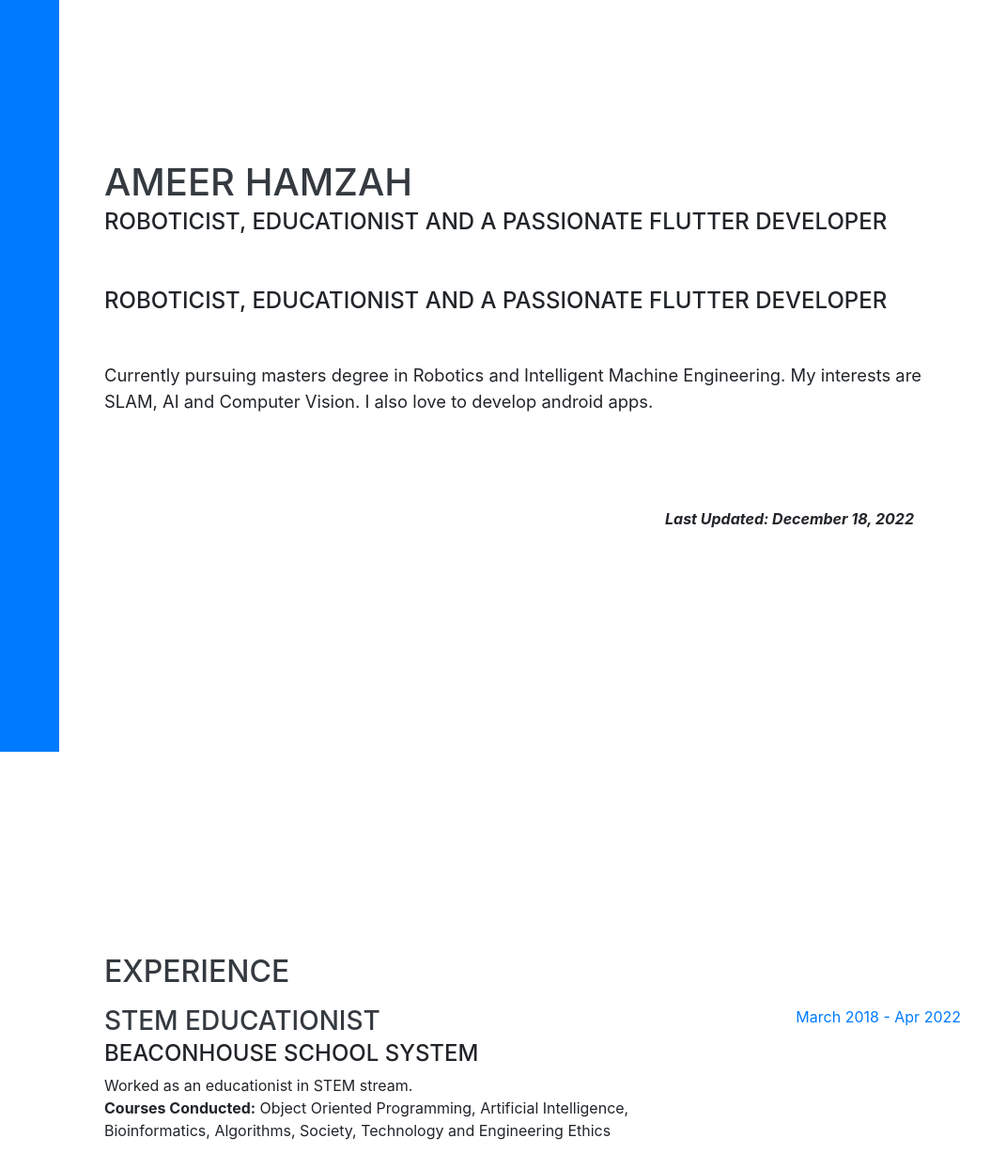
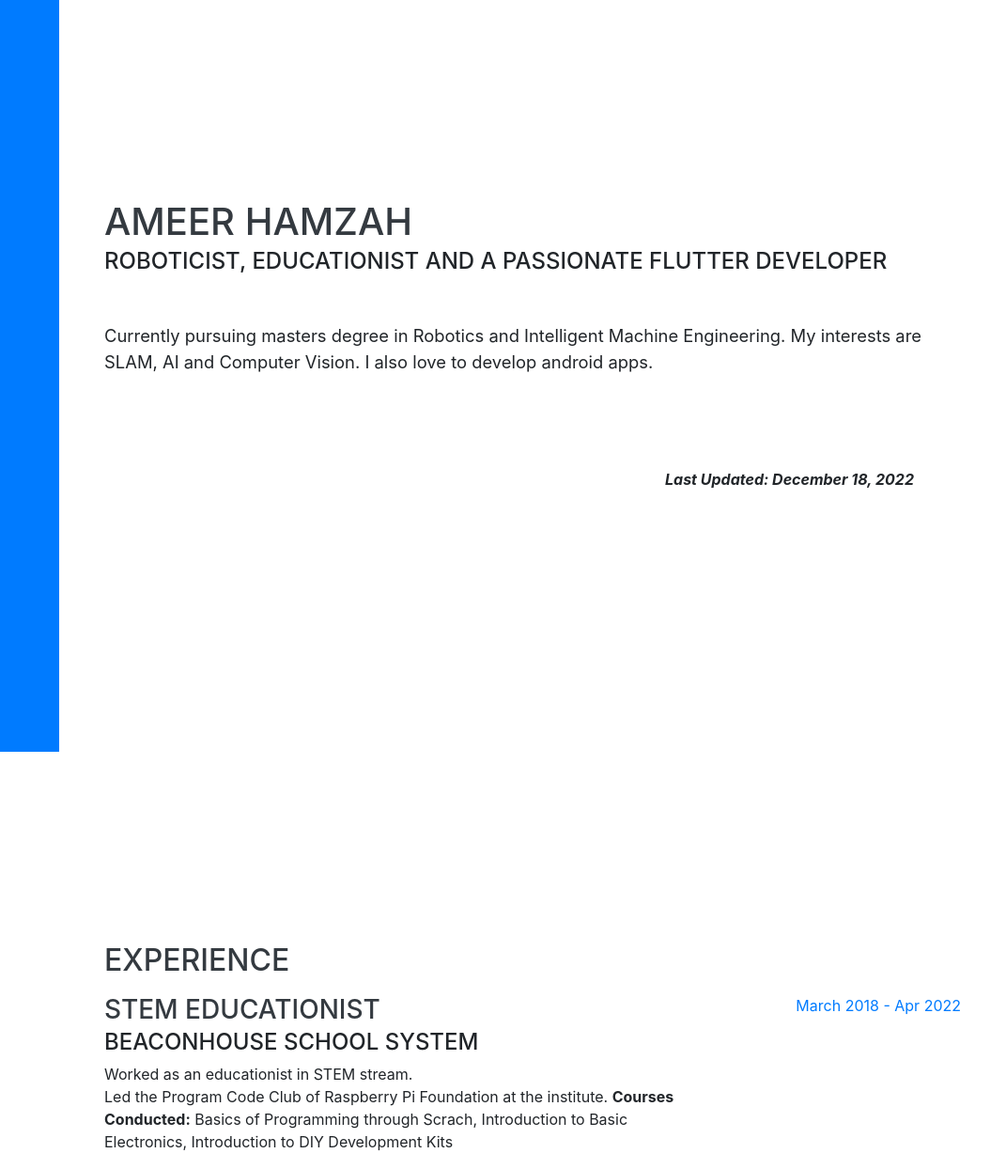
Before and after one commit to ahmed-zeb/ahmed-zeb.github.io, a website with bundled scripts: page index.html in a window 1280 px wide. Shown: the top 1244 px of the page at 94% size, 209-1280 px from the left. Built offline with nearby package versions, Linux system fonts and the light colour scheme; a web font is replaced by a local one.

Commit message:
experience updated

```diff
--- a/index.html
+++ b/index.html
@@ -81,7 +81,6 @@
       <div class="w-100">
         <h1 class="mb-0">Ameer Hamzah</h1>
         <div class="subheading mb-5">Roboticist, Educationist and a passionate Flutter Developer</div>
-        <div class="subheading mb-5">Roboticist, Educationist and a passionate Flutter Developer</div>
         <p class="lead mb-5">Currently pursuing masters degree in Robotics and Intelligent Machine Engineering.
           My interests are SLAM, AI and Computer Vision. I also love to develop android apps.</p>
           <footer>
@@ -99,8 +98,9 @@
             <h3 class="mb-0">STEM Educationist</h3>
             <div class="subheading mb-1">Beaconhouse School System</div>
             <p>Worked as an educationist in STEM stream.<br>
-              <strong>Courses Conducted:</strong> Object Oriented Programming, Artificial Intelligence, Bioinformatics,
-              Algorithms, Society, Technology and Engineering Ethics
+               Led the Program Code Club of Raspberry Pi Foundation at the institute.
+              <strong>Courses Conducted:</strong> Basics of Programming through Scrach, Introduction to Basic Electronics,
+              Introduction to DIY Development Kits
             </p>
           </div>
           <div class="resume-date text-md-right"><span class="text-primary">March 2018 - Apr 2022</span></div>
```
